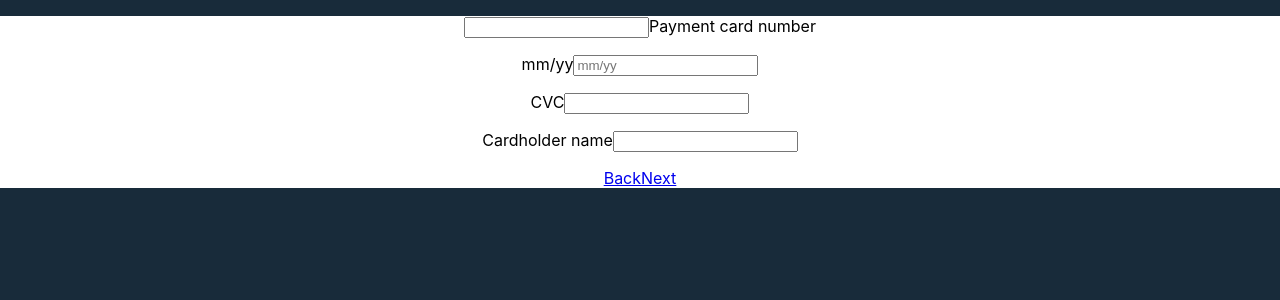
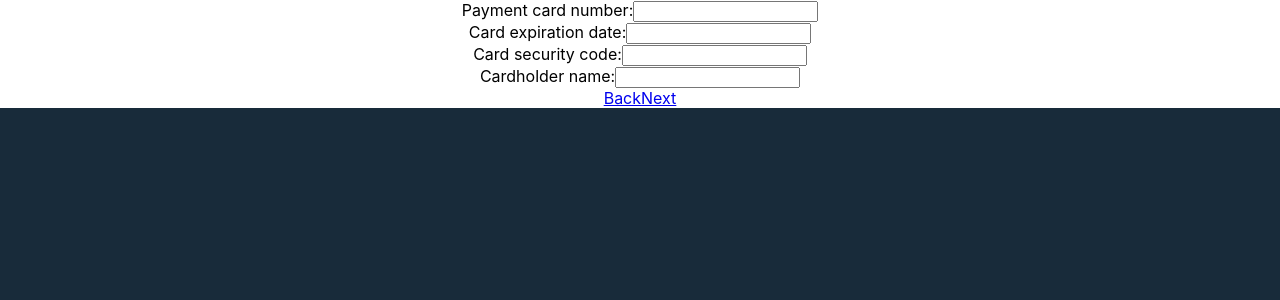
Before and after one commit to zuni4ka/Coding-challenge-December-19, a React (Create React App) app: page /step-3 in a window 1280 px wide. Shown: the top 300 px of the page. Built offline with nearby package versions, Linux system fonts and the light colour scheme.

Commit message:
Create Input component, add field validation and error handling, prevent jumping to next step when required fields are empty

```diff
--- a/src/App.js
+++ b/src/App.js
@@ -4,6 +4,7 @@ import {
   Switch,
   Link
 } from 'react-router-dom';
+import Input from './input';
 import Step1 from './step-1';
 
 import './App.css';
@@ -83,15 +84,18 @@ class App extends React.Component {
     this.handleChange = this.handleChange.bind(this);
     this.handleBooleanChange = this.handleBooleanChange.bind(this);
     this.handleNumberChange = this.handleNumberChange.bind(this);
+    this.handleNextStep = this.handleNextStep.bind(this);
   }
 
   handleChange(e, convert) {
     const target = e.target;
+    const field = this.state[target.name];
 
     this.setState({
       [target.name]: {
-        ...this.state[target.name],
+        ...field,
         value: convert ? convert(target.value) : target.value,
+        error: null,
       }
     });
   }
@@ -103,6 +107,31 @@ class App extends React.Component {
   handleNumberChange(e) {
     this.handleChange(e, Number);
   }
+
+  handleNextStep (event, fields) {
+    let isValid = true;
+
+    fields.forEach((name) => {
+      const value = this.state[name].value;
+
+      if (!value) {
+        this.setState({
+          [name]: {
+            ...this.state[name],
+            error: 'this field is required'
+          }
+        })
+
+        isValid = false;
+      }
+    });
+
+    if (isValid) {
+      return;
+    }
+
+    event.preventDefault();
+  };
 
   render() {
     const { state } = this;
@@ -126,56 +155,44 @@ class App extends React.Component {
             render={() => {
               return (
                 <div>
-                  <form action="" method="get">
-                    <div className="user-data">
-                      <label htmlFor="name">First name:</label>
-                      <input
-                        type="text"
+                  <Input
+                    label="First name:"
                     name="firstName"
                     id="firstName"
-                        value={state.firstName.value}
+                    field={state.firstName}
                     onChange={this.handleChange}
-                        required={state.firstName.required}
                   />
-                    </div>
-                    <div className="user-data">
-                      <label htmlFor="name">Last name:</label>
-                      <input
-                        type="text"
+                  <Input
+                    label="Last name:"
                     name="lastName"
-                        id="name"
-                        value={state.lastName.value}
+                    id="lastName"
+                    field={state.lastName}
                     onChange={this.handleChange}
-                        required={state.lastName.required}
                   />
-                    </div>
-                    <div className="user-data">
-                      <label htmlFor="email">Email: </label>
-                      <input
+                  <Input
+                    label="Email:"
                     type="email"
                     name="email"
                     id="email"
-                        pattern="^[^@]+@[^@]+\.[^@]+$"
-                        value={state.email.value}
+                    field={state.email}
                     onChange={this.handleChange}
-                        required={state.email.required}
                   />
-                    </div>
-                    <div className="user-data">
-                      <label htmlFor="street-address">Street Address:</label>
-                      <input
-                        type="text"
+                  <Input
+                    label="Street Address:"
                     name="streetAdress"
-                        id="street-address"
-                        value={state.streetAdress.value}
+                    id="streetAdress"
+                    field={state.streetAdress}
                     onChange={this.handleChange}
-                        required={state.streetAdress.required}
                   />
-                    </div>
-                  </form>
                   <div className="buttons">
                     <Link className="return-button" to="/">Back</Link>
-                    <Link className="next-button" to="/step-3">Next</Link>
+                    <Link
+                      className="next-button"
+                      to="/step-3"
+                      onClick={(e) => {
+                        this.handleNextStep(e, ['firstName', 'lastName', 'email', 'streetAdress']);
+                      }}
+                    >Next</Link>
                   </div>
                 </div>
               );
@@ -184,65 +201,49 @@ class App extends React.Component {
             path="/step-3"
             render={() => {
               return (
-                <div>
-                  <form action="" method="get" className="card-data">
                 <div className="payment-input">
-                      <p className="text-input">
-                        <input
-                          type="text"
-                          className="text-input__input"
+                  <Input
+                    label="Payment card number:"
+                    type="number"
                     name="cardNumber"
                     id="cardNumber"
-                          value={state.cardNumber.value}
+                    field={state.cardNumber}
                     onChange={this.handleChange}
-                          required={state.cardNumber.required}
                   />
-                        <label className="text-input__label" htmlFor="cardNumber">Payment card number</label>
-                      </p>
-                      <p className="text-input">
-                        <label className="text-input__label" htmlFor="card-date">mm/yy</label>
-                        <input
-                          type="text"
-                          className="text-input__input"
+                  <Input
+                    label="Card expiration date:"
+                    type="number"
                     name="cardExpDate"
-                          id="card-date"
+                    id="cardExpDate"
                     placeholder="mm/yy"
-                          pattern="^((0[1-9])|(1[0-2]))\/(\d{2})$"
-                          value={state.cardExpDate.value}
+                    field={state.cardExpDate}
                     onChange={this.handleChange}
-                          required={state.cardExpDate.required}
                   />
-                      </p>
-                      <p className="text-input">
-                        <label className="text-input__label" htmlFor="card-cvv">CVC</label>
-                        <input
-                          type="text"
-                          class="text-input__input"
+                  <Input
+                    label="Card security code:"
+                    type="number"
                     name="cardCVV"
-                          id="card-cvv"
-                          pattern="[1-9][0-9][0-9]"
-                          value={state.cardCVV.value}
+                    id="cardCVV"
+                    placeholder="mm/yy"
+                    field={state.cardCVV}
                     onChange={this.handleChange}
-                          required={state.cardCVV.required}
                   />
-                      </p>
-                      <p className="text-input">
-                        <label className="text-input__label" htmlFor="cardholder-name">Cardholder name</label>
-                        <input
-                          type="text"
-                          className="text-input__input"
+                  <Input
+                    label="Cardholder name:"
                     name="cardHolderName"
-                          id="cardholder-name"
-                          value={state.cardHolderName.value}
+                    id="cardHolderName"
+                    field={state.cardHolderName}
                     onChange={this.handleChange}
-                          required={state.cardHolderName.required}
                   />
-                      </p>
-                    </div>
-                  </form>
                   <div className="buttons">
                     <Link className="return-button" to="/step-2">Back</Link>
-                    <Link className="next-button" to="/step-4">Next</Link>
+                    <Link
+                      className="next-button"
+                      to="/step-4"
+                      onClick={(e) => {
+                        this.handleNextStep(e, ['cardNumber', 'cardExpDate', 'cardCVV', 'cardHolderName']);
+                      }}
+                    >Next</Link>
                   </div>
                 </div>
               );
--- /dev/null
+++ b/src/input/index.jsx
@@ -0,0 +1,29 @@
+import React from 'react';
+
+const Input = ({
+    onChange,
+    field,
+    label,
+    name,
+    id,
+    type,
+}) => {
+    return (
+        <div className="user-data">
+            <label htmlFor={id}>{label}</label>
+            <input
+                type={type || "text"}
+                name={name}
+                id={id}
+                value={field.value}
+                onChange={onChange}
+                required={field.required}
+            />
+            {field.error &&
+                <div>{field.error}</div>
+            }
+        </div>
+    );
+};
+
+export default Input;
```
Lines whose indentation alone changed are shown as unchanged.
